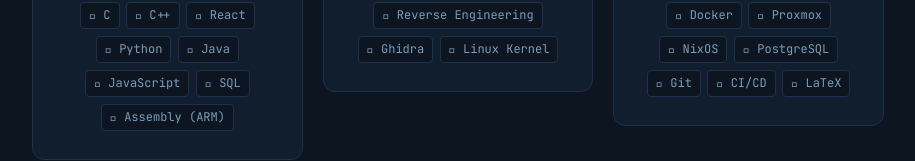
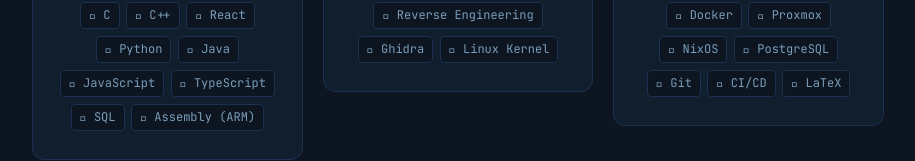
Before and after one commit to jmtorr3/jmtorr3.github.io, a React (Vite) app: page / in a window 1280 px wide. Shown: the part 3626-3787 px from the top of the page, without its empty margins (182-1097 px from the left). Built offline with nearby package versions, Linux system fonts and the light colour scheme; a web font is replaced by a local one.

Commit message:
added typescript

```diff
--- a/src/data/skills.ts
+++ b/src/data/skills.ts
@@ -9,6 +9,7 @@
       { name: 'Python',         icon: '\ue73c' },
       { name: 'Java',           icon: '\ue738' },
       { name: 'JavaScript',     icon: '\ue781' },
+      { name: 'TypeScript',     icon: '\ue8ca' },
       { name: 'SQL',            icon: '\uf1c0' },
       { name: 'Assembly (ARM)', icon: '\uf2db' },
     ],
```
